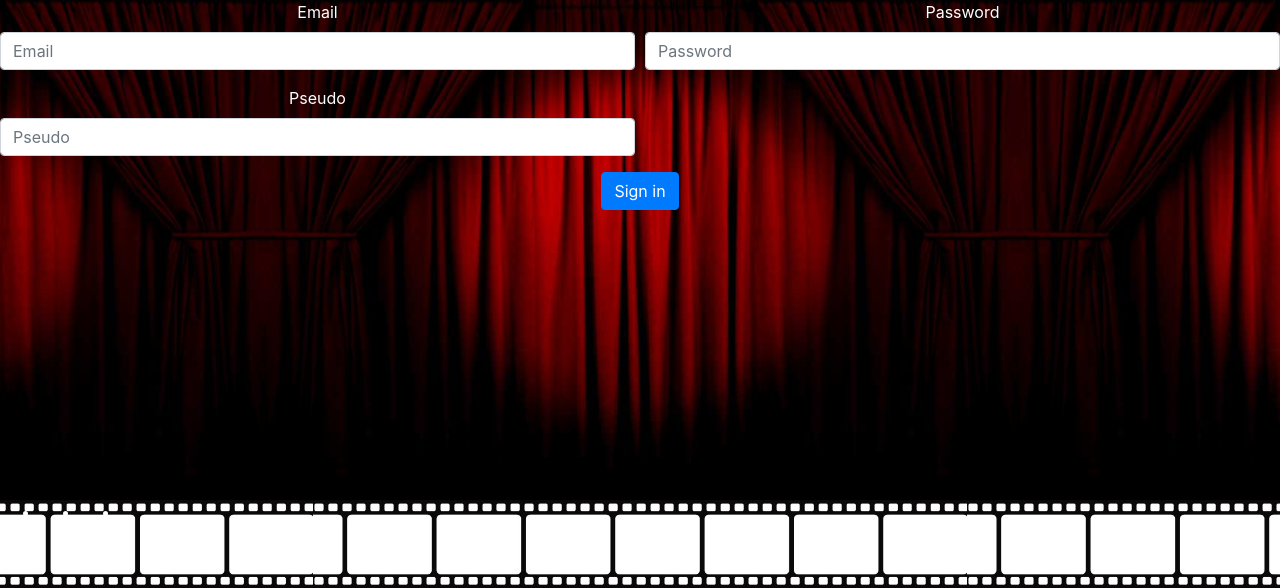
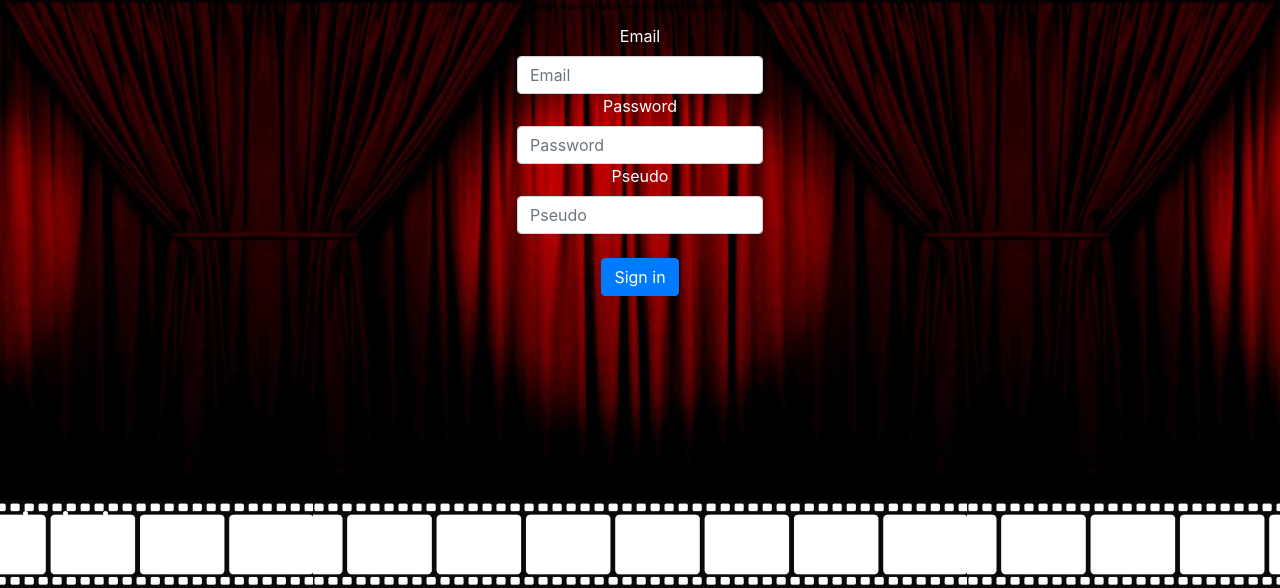
Before and after one commit to choko176/forum-cinema, a PHP site: page /forum-cinema/index.php/inscription in a window 1280 px wide. Shown: the part 256-844 px from the top of the page. Run offline with PHP 8.4, Linux system fonts and the light colour scheme.

Commit message:
debug connexion + modif front inscription

```diff
--- a/controllers/index.php
+++ b/controllers/index.php
@@ -1,9 +1,9 @@
 <?php
-
+require_once "models/users.php";
 if (isset($_POST['connexion'])){
   $user = new users();
   if($user->login($_POST['email'],$_POST['mdp'])){
-    $_SESSION();
+    $_SESSION['users'];
   }
 
 }
--- a/css/index.css
+++ b/css/index.css
@@ -22,13 +22,14 @@
     display: flex;
     background-position: center;
     background-size: contain;
+    bottom: 0px;
 }
 
 .content {
     background-image: url(img/content.jpg);
     background-position: center;
     background-size: contain;
-    height: 500px;
+    min-height: 500px;
 }
 
 .404 {
@@ -44,3 +45,15 @@
     width: 400px;
     margin: 0 auto;
 }
+
+.inscription {
+    width: 40%;
+    margin: 0 auto;
+}
+
+form.inscription .form-row {
+    display:inline;
+}
+.form-group{
+    margin: 0 auto;
+}
--- a/models/model.php
+++ b/models/model.php
@@ -5,7 +5,7 @@
 class Model {
 
   private $user = "root";
-  private $password = "";
+  private $password = "root";
   private $dbname = "forum_cinema";
   private $host = "localhost";
   private $port = 3306;
--- a/views/error.php
+++ b/views/error.php
@@ -1,4 +1,4 @@
 <div class="404">
   <h1>Error 404</h1>
-   <img src="/forum-cinema/css/img/404-1.jpg">
+   <img src="/forum-cinema/css/img/404.gif">
 </div>
--- a/views/index.php
+++ b/views/index.php
@@ -22,7 +22,7 @@
       </small>
       </div>
       <button type="submit" name="connexion" class="btn btn-primary">Submit</button>
-<button type="button" href="localhost/forum-cinema/views/inscription.php" class="btn btn-danger">inscription</button>
+<a href="http://localhost/forum-cinema/index.php/inscription"><button type="button" class="btn btn-danger">inscription</button></a>
       </form> ';}
 
 
--- a/views/inscription.php
+++ b/views/inscription.php
@@ -12,7 +12,7 @@
       <label for="inputEmail4">Pseudo</label>
       <input type="text" class="form-control" id="inputpseudo4" placeholder="Pseudo">
       </div>
-  </div>
+  </div><br/>
   <button type="submit" class="btn btn-primary">Sign in</button>
 
 </form>
```
Also changed, not shown: models/users.php (+7 -5 lines), css/img/404.gif (renamed from css/img/Toupie-inception.gif).
